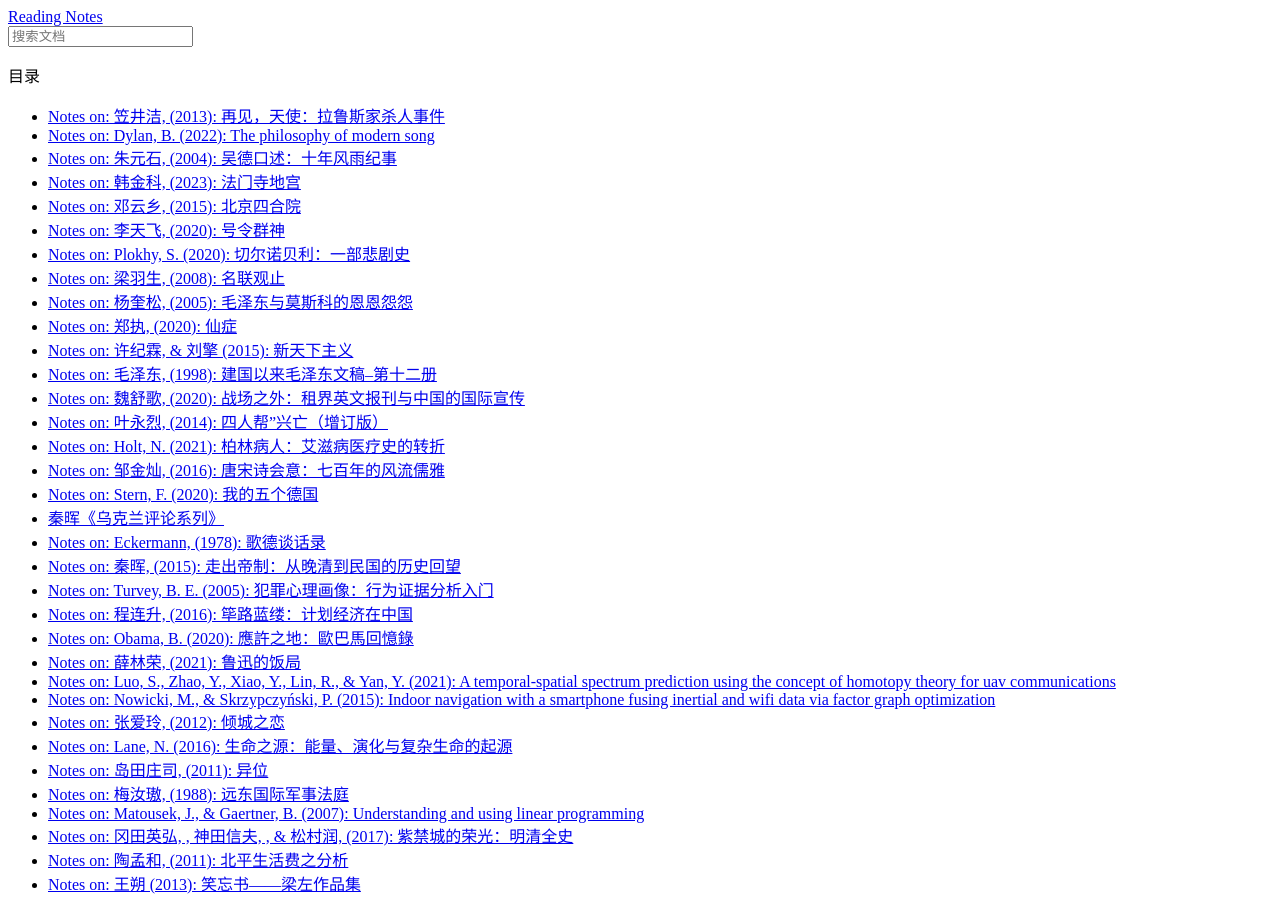
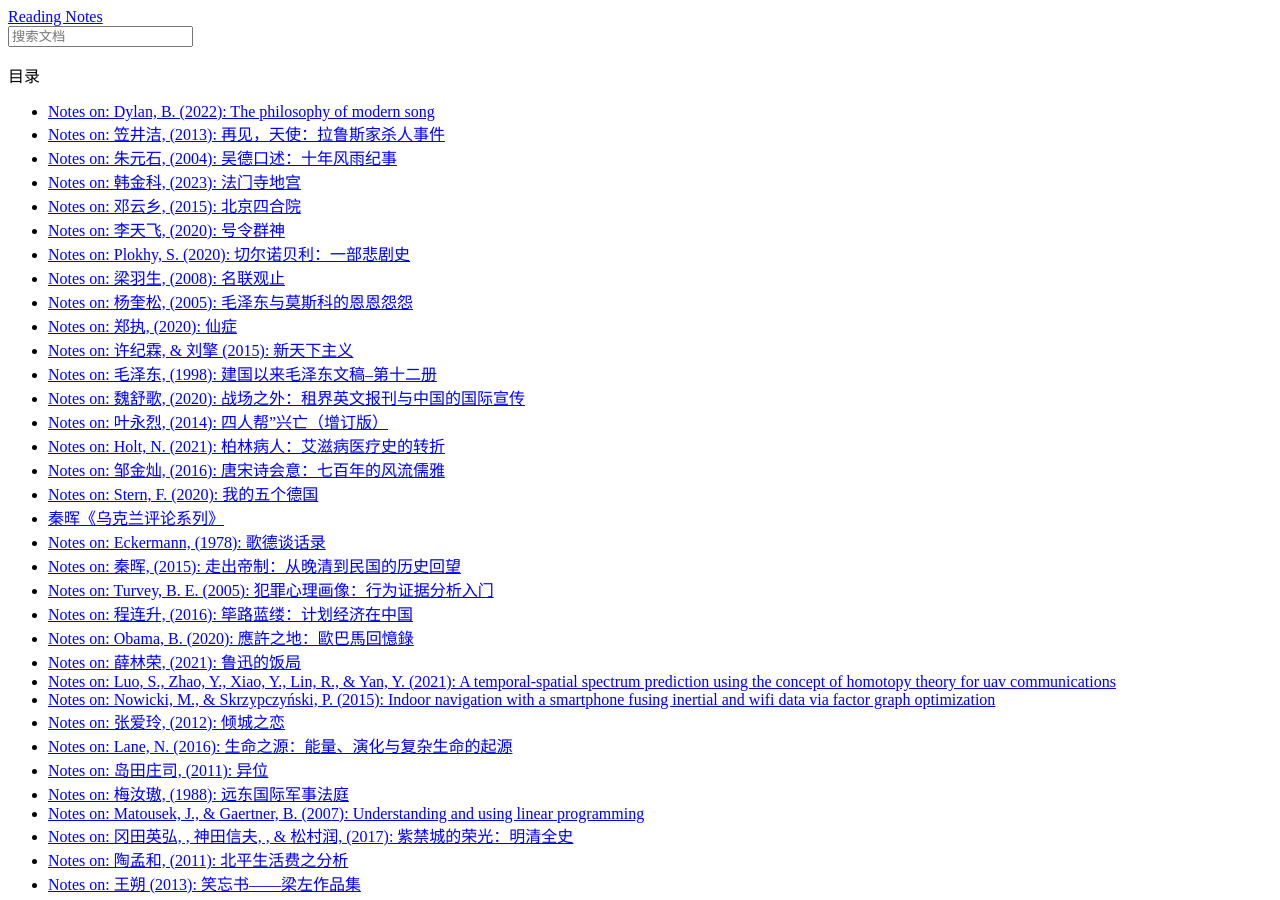
Before and after one commit to ufengger/bibtex-all, a Sphinx documentation site: the page built from docs/index.rst, in a window 1280 px wide and 900 px high. Built offline with Sphinx 7.4.7 and the Read the Docs theme 2.0.0, drawn with Linux system fonts in a browser that asks for light colours.

```diff
--- a/docs/index.rst
+++ b/docs/index.rst
@@ -19,8 +19,8 @@
    :hidden:
    :caption: 目录
 
+   Dylan_Philosophy_of_Modern_Song_2022.rst
    笠井洁_再见天使_2013.rst
-   Dylan_Philosophy_of_Modern_Song_2022.rst
    吴德口述_十年风雨纪事_2004.rst
    韩金科_法门寺地宫_2023.rst
    邓云乡_北京四合院_2015.rst
```
